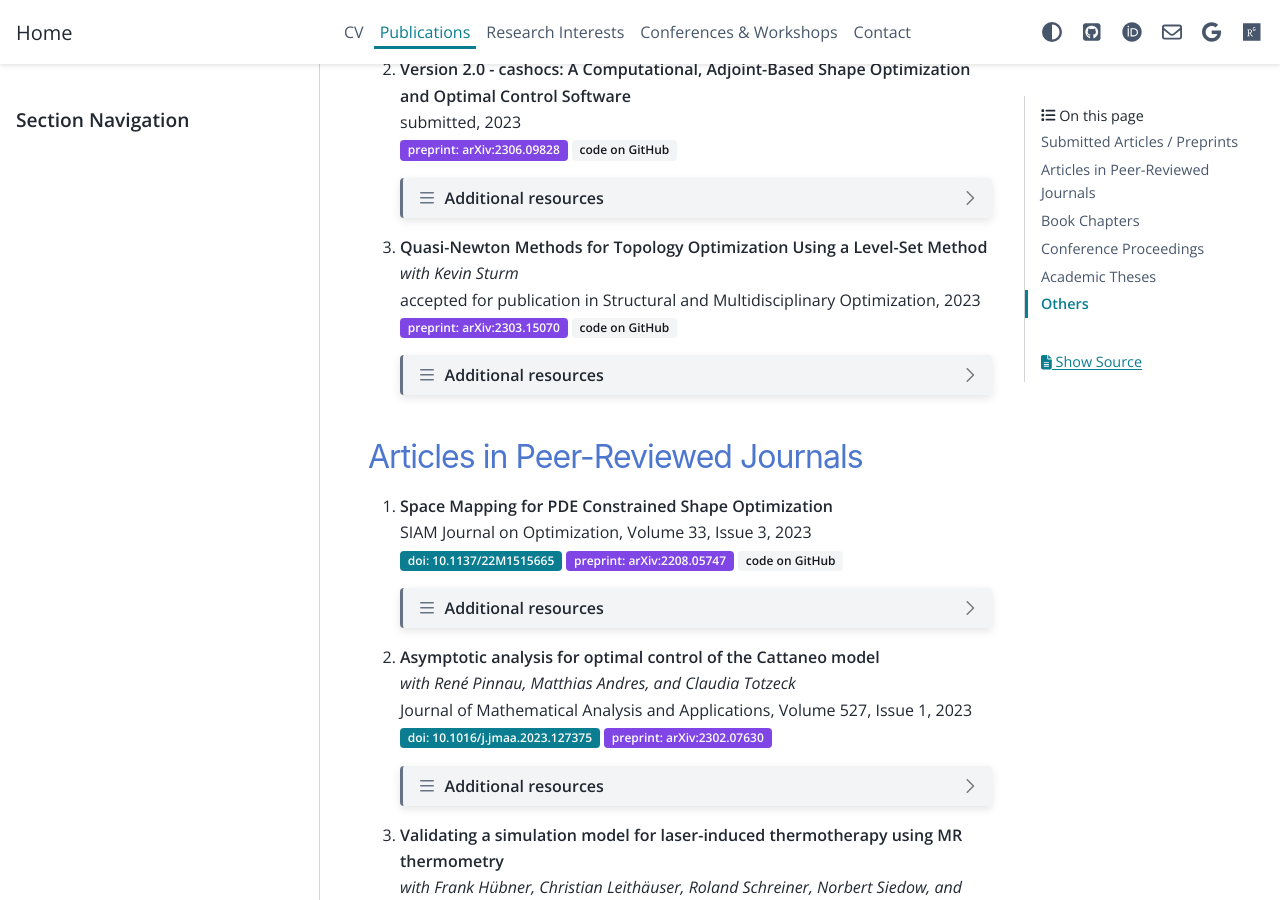
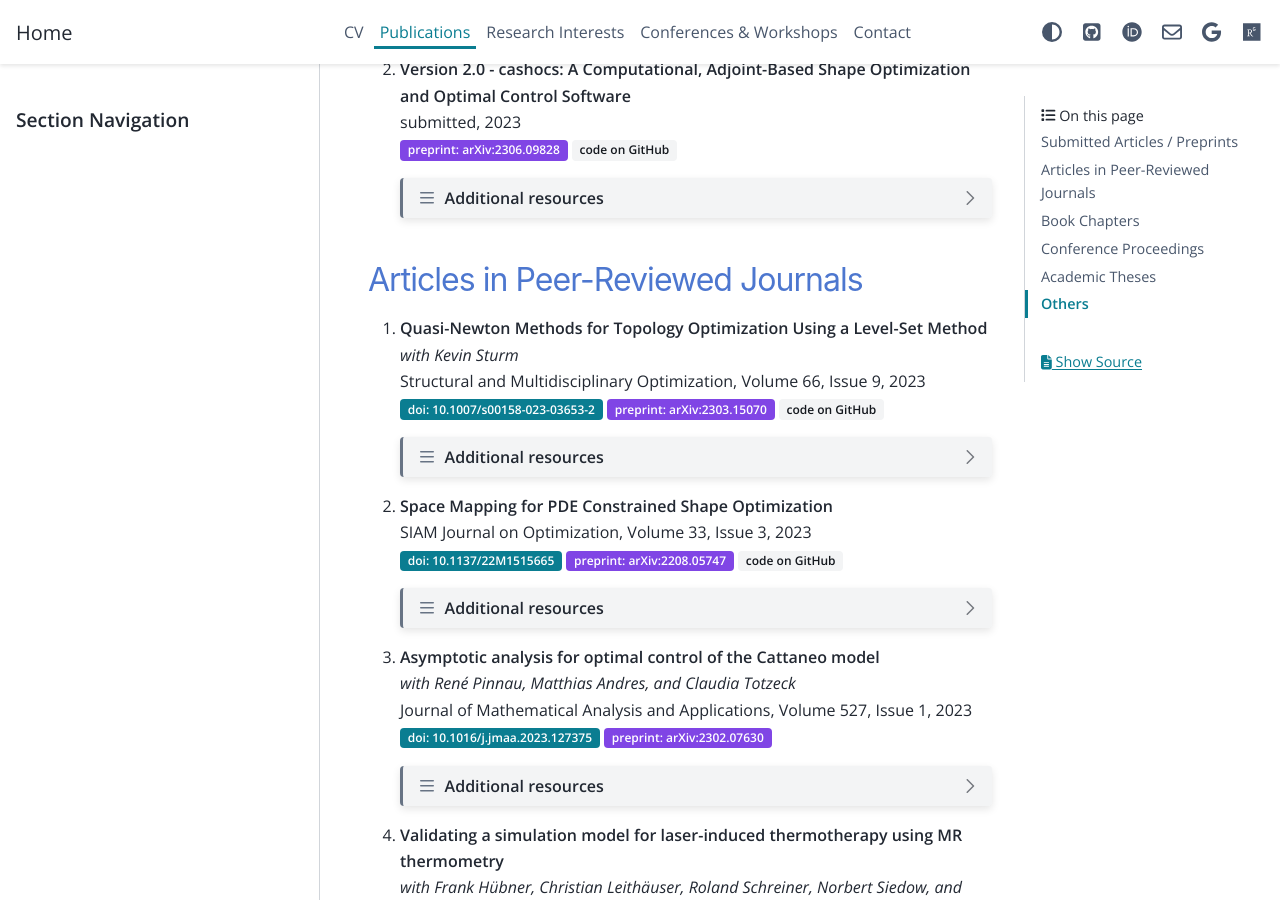
Before and after one commit to sblauth/sblauth.github.io, a Sphinx documentation site: the page built from source/publications.rst, in a window 1280 px wide and 900 px high, scrolled down 438 px. Built offline with Sphinx 7.4.7 and the PyData theme 0.15.4, drawn with Linux system fonts in a browser that asks for light colours.

Commit message:
update publications

```diff
--- a/source/publications.rst
+++ b/source/publications.rst
@@ -63,10 +63,17 @@ Submitted Articles / Preprints
 			   }
 
 
+
+
+
+Articles in Peer-Reviewed Journals
+----------------------------------
+
+
 #. | **Quasi-Newton Methods for Topology Optimization Using a Level-Set Method**
    | *with Kevin Sturm*
-   | accepted for publication in Structural and Multidisciplinary Optimization, 2023
-   | :bdg-link-secondary:`preprint: arXiv:2303.15070 <https://arxiv.org/abs/2303.15070>` :bdg-link-light:`code on GitHub <https://github.com/sblauth/quasi_newton_methods_for_topology_optimization>`
+   | Structural and Multidisciplinary Optimization, Volume 66, Issue 9, 2023
+   | :bdg-link-primary:`doi: 10.1007/s00158-023-03653-2 <https://doi.org/10.1007/s00158-023-03653-2>` :bdg-link-secondary:`preprint: arXiv:2303.15070 <https://arxiv.org/abs/2303.15070>` :bdg-link-light:`code on GitHub <https://github.com/sblauth/quasi_newton_methods_for_topology_optimization>`
 
    .. dropdown:: Additional resources
       :icon: three-bars
@@ -81,22 +88,17 @@ Submitted Articles / Preprints
 
             .. code-block:: bibtex
 
-			   @Misc{Blauth2023Quasi,
-			     author        = {Sebastian Blauth and Kevin Sturm},
-			     title         = {{Quasi-Newton Methods for Topology Optimization Using a Level-Set Method}},
-			     year          = {2023},
-			     archiveprefix = {arXiv},
-			     eprint        = {2303.15070},
-			     primaryclass  = {math.OC},
-			   }
+		      @Article{Blauth2023Quasi,
+		        author   = {Sebastian Blauth and Kevin Sturm},
+		        journal  = {Struct. Multidiscip. Optim.},
+		        title    = {Quasi-Newton methods for topology optimization using a level-set method},
+		        year     = {2023},
+		        volume   = {66},
+		        doi      = {10.1007/s00158-023-03653-2},
+		        fjournal = {Structural and Multidisciplinary Optimization},
+		      }
 
 
-
-
-
-
-Articles in Peer-Reviewed Journals
-----------------------------------
 
 #. | **Space Mapping for PDE Constrained Shape Optimization**
    | SIAM Journal on Optimization, Volume 33, Issue 3, 2023
```
